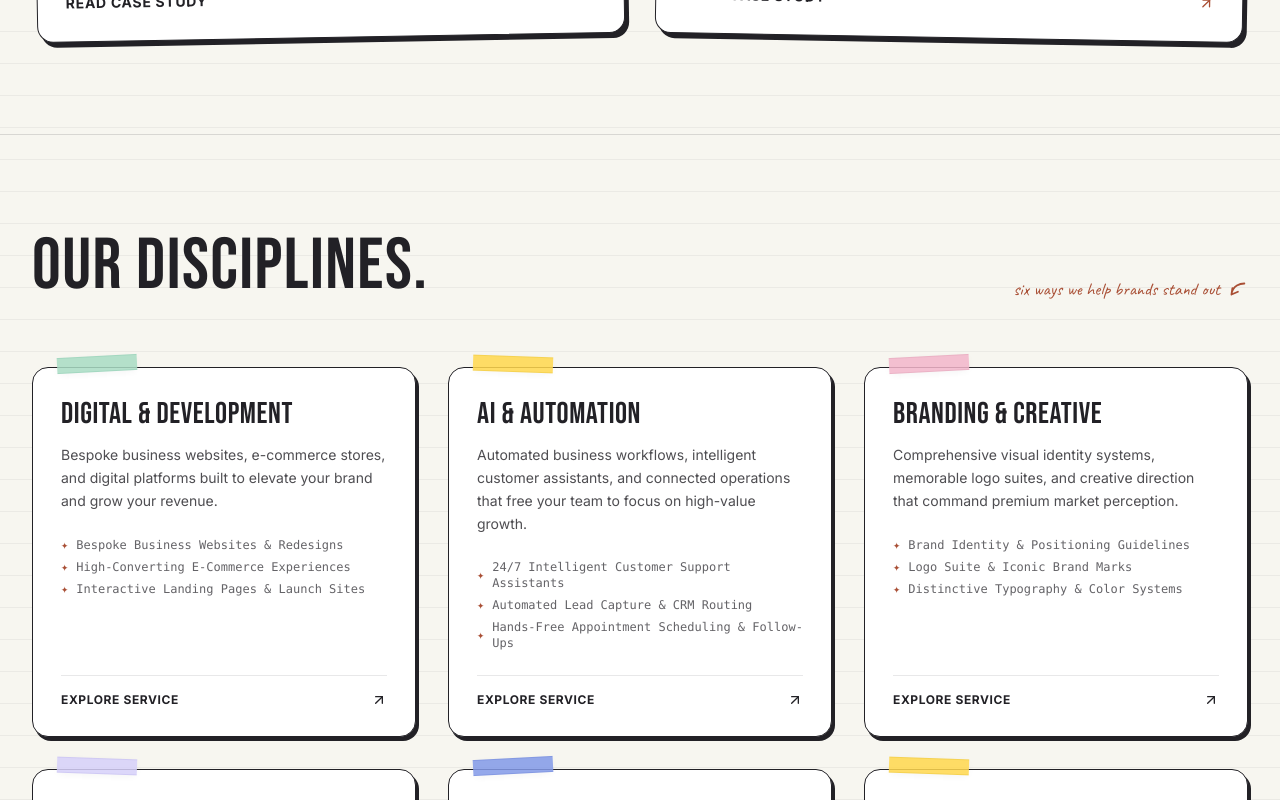
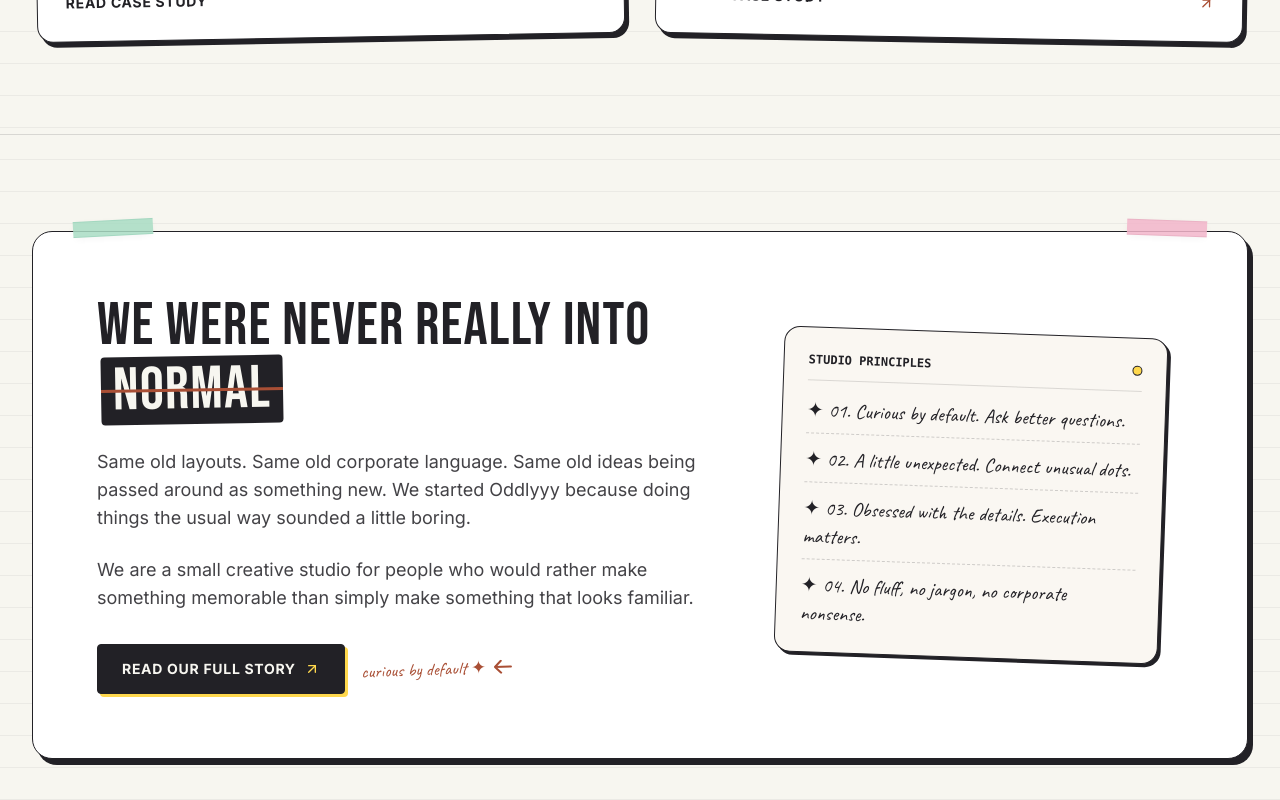
Before and after one commit to Atharva0393/Oddlyyy, a Next.js app: page / in a window 1280 px wide. Shown: the part 2400-3200 px from the top of the page. Built offline with nearby package versions, Linux system fonts and the light colour scheme; a web font is replaced by a local one.

Commit message:
Remove Our Disciplines section from homepage

```diff
--- a/src/app/page.tsx
+++ b/src/app/page.tsx
@@ -3,7 +3,6 @@ import {
   NotebookHero,
   NotebookWhatWeMake,
   NotebookFeaturedWork,
-  NotebookDisciplines,
   NotebookAboutPreview,
   NotebookLetsTalk,
 } from "@/components/sections/notebook";
@@ -17,16 +16,13 @@ export default function HomePage() {
       {/* SECTION 02: WHAT WE MAKE SCRAPBOOK */}
       <NotebookWhatWeMake />
 
-      {/* SECTION 03: FEATURED WORKS */}
+      {/* SECTION 03: IDEAS MADE REAL */}
       <NotebookFeaturedWork />
 
-      {/* SECTION 04: CREATIVE DISCIPLINES */}
-      <NotebookDisciplines />
-
-      {/* SECTION 05: ABOUT STUDIO PREVIEW */}
+      {/* SECTION 04: ABOUT STUDIO PREVIEW */}
       <NotebookAboutPreview />
 
-      {/* SECTION 06: LET'S TALK */}
+      {/* SECTION 05: LET'S TALK */}
       <NotebookLetsTalk />
     </>
   );
```
